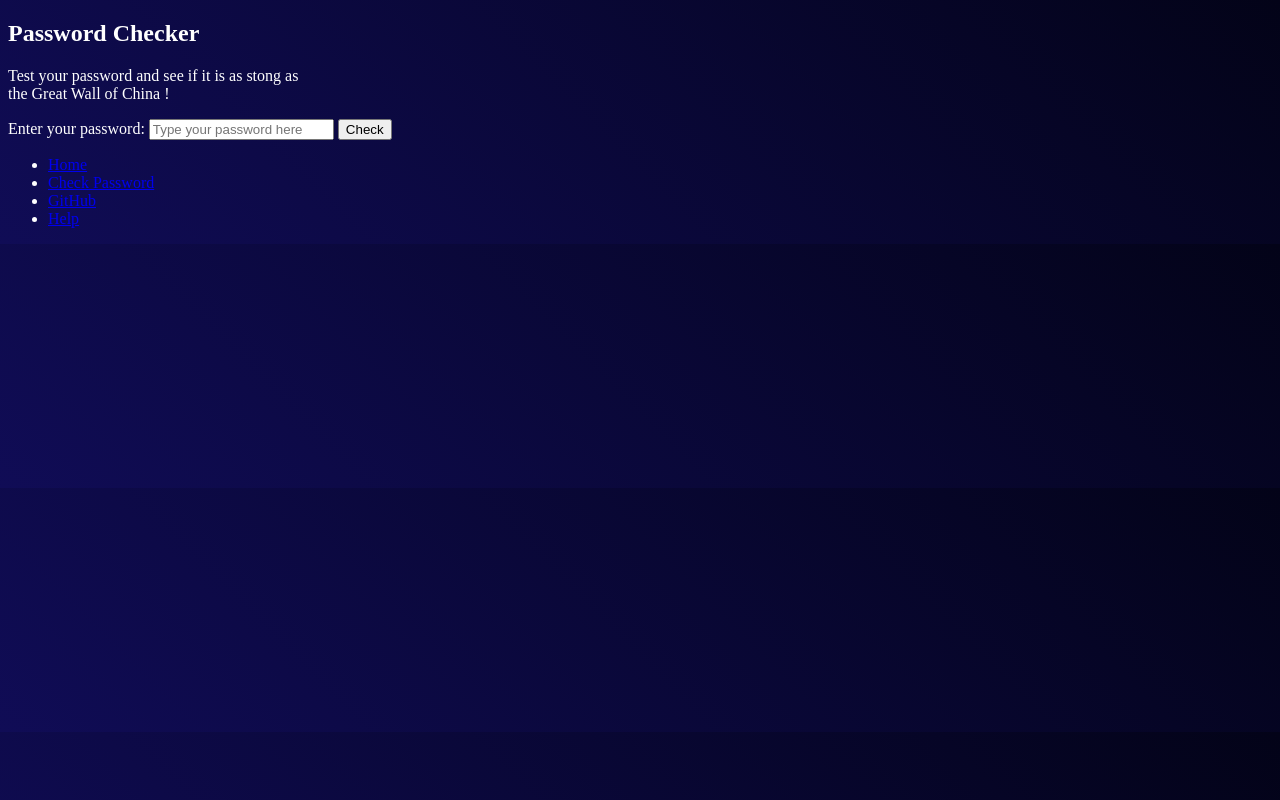
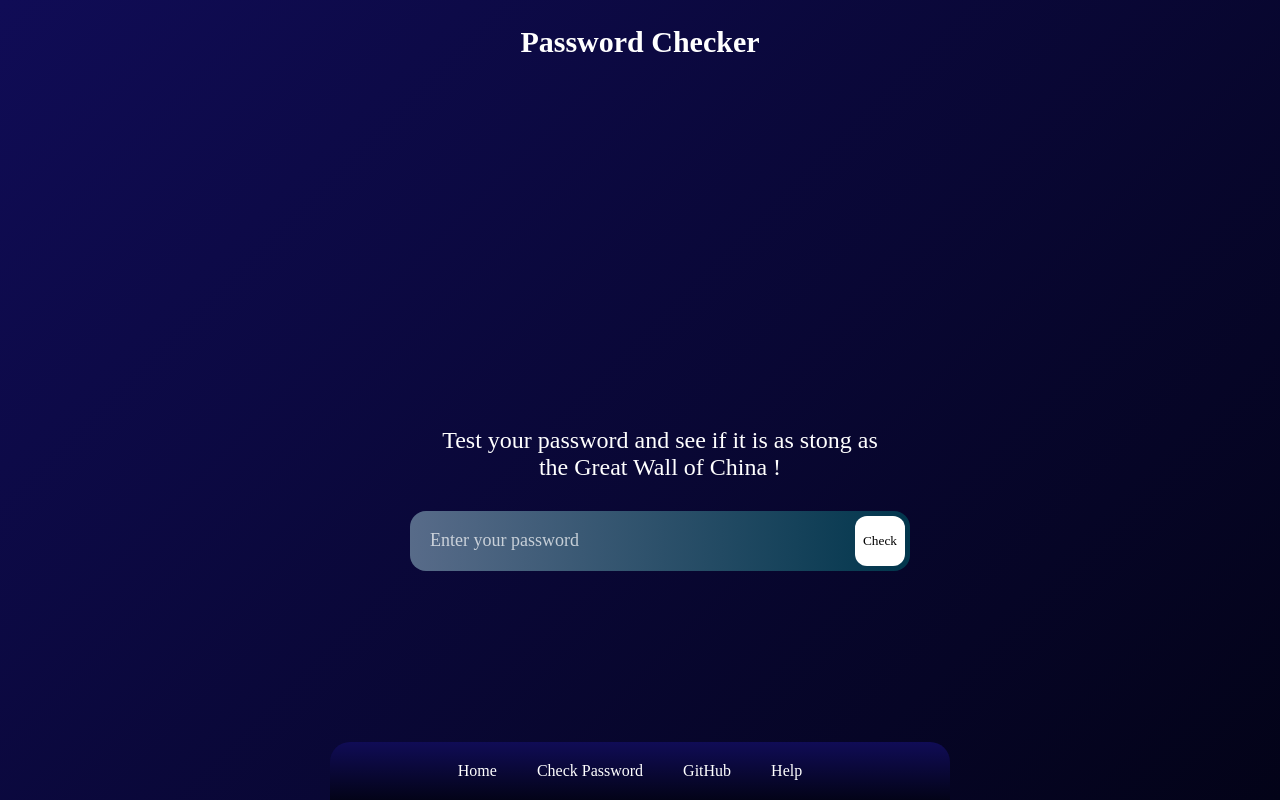
Before and after one commit to MathisDS15/Password-Checker, a Flask app: template PasswordCheckerPhase3/frontend/templates/passwordChecker.html in a window 1280 px wide. Run offline with Flask 3, Linux system fonts and the light colour scheme; the template is opened without the code that fills it, so the values that code supplies are empty; parts of the project's set-up code (start-up, migrations or seed data) failed here and were passed over.

Commit message:
I remake all HTML and CSS files

```diff
--- a/PasswordCheckerPhase3/frontend/static/css/main.css
+++ b/PasswordCheckerPhase3/frontend/static/css/main.css
@@ -1,4 +1,201 @@
+html, body {
+    width: 100vw;
+    height: 100vh;
+    overflow: hidden;
+    margin: 0;
+    padding: 0;
+}
+
 body {
-    background: linear-gradient(45deg, rgb(16,12,86)0%, rgb(3,3,24)100%);
+    background: linear-gradient(135deg, rgb(16,12,86)0%, rgb(3,3,24)100%);
+    color: white;
+    font-family: 'Sora';
+    box-sizing: border-box;
+}
+
+#introduction {
+    width: 100%;
+    height: 100vh;
+    padding: 10px;
+    display: flex;
+    flex-direction: column;
+    justify-content: center;
+    align-items: center;
+}
+
+#introduction h1 {
+    font-size: 44px;
+    text-align: center;
+    margin: 0;
+    padding: 10px;
+}
+
+#introduction p {
+    font-size: 18px;
+    text-align: center;
+    margin: 10px 0;
+}
+
+#checker {
+    width: 100%;
+    height: 100vh;
+    padding: 10px;
+    display: flex;
+    flex-direction: column;
+    justify-content: center;
+    align-items: center;
+}
+
+#title {
+    font-size: 20px;
+    text-align: center;
+    margin-bottom: 20px;
+}
+
+.instructions-checker {
+    text-align: center;
+    margin-bottom: 20px;
+}
+
+.instructions-checker p {
+    font-size: 24px;
+    margin: 10px 0;
+}
+
+.form {
+    width: 500px;
+    margin: 0 auto;
+    background: linear-gradient(to right, rgba(107,132,157,0.8), rgba(1,59,80,0.9));
+    border-radius: 16px;
+    overflow: hidden;
+}
+
+.password-form {
+    display: flex;
+    align-items: stretch;
+    width: 100%;
+}
+
+.password-form input[type="password"] {
+    flex: 1;
+    padding: 15px 20px;
+    background: transparent;
+    border: none;
+    font-size: 18px;
+    color: white;
+    outline: none;
+}
+
+.password-form input::placeholder {
+    color: rgba(255, 255, 255, 0.7);
+    font-family: 'Sora';
+}
+
+.check-button {
+    width: 50px;
+    height: 50px;
+    background: white;
+    border: none;
+    border-radius: 12px;
+    margin: 5px;
+    display: flex;
+    align-items: center;
+    justify-content: center;
+    font-family: 'Sora';
+}
+
+.strength {
+    width: 600px;
+    background: linear-gradient(to right, rgba(107,132,157,0.8), rgba(1,59,80,0.9));
+    border-radius: 12px;
+    padding: 2px 0 5px 0;
+    margin: 20px 10px;
+}
+
+.strength h3 {
+    margin: 5px 10px;
+}
+
+.leaked {
+    width: 600px;
+    background: linear-gradient(to right, rgba(107,132,157,0.8), rgba(1,59,80,0.9));
+    border-radius: 12px;
+    padding: 2px 0 5px 0;
+    margin: 20px 10px;
+}
+
+.leaked h3 {
+    margin: 5px 10px;
+}
+
+.entropy {
+    width: 600px;
+    background: linear-gradient(to right, rgba(107,132,157,0.8), rgba(1,59,80,0.9));
+    border-radius: 12px;
+    padding: 2px 0 5px 0;
+    margin: 20px 10px;
+}
+
+.entropy h3 {
+    margin: 5px 10px;
+}
+
+.back-button {
+    background: linear-gradient(30deg, rgba(107,132,157,0.8), rgba(1,59,80,0.9));
+    border: none;
+    border-radius: 12px;
+    color: white;
+    cursor: pointer;
+    font-family: 'Sora';
+    font-size: 16px;
+    padding: 8px 15px;
+    transition: background 0.3s;
+}
+
+.back-button:hover {
+    background: linear-gradient(to right, rgba(1,59,80,0.9), rgba(107,132,157,0.8));
+}
+
+#footer {
+    left: 50%;
+    transform: translateX(-50%);
+    width: 600px;
+    padding: 10px;
+    border-radius: 20px 20px 0 0;
+    font-size: 16px;
+    background: linear-gradient(180deg, rgb(16,12,86)0%, rgb(3,3,24)100%);
+    color: white;
+    text-align: center;
+    align-items: center;
+    position: fixed;
+    bottom: 0;
+}
+
+#footer nav a {
+    text-decoration: none;
     color:white;
+    transition: 1.5s;
+    margin: 0 40px 40px 0;
 }
+
+#footer nav a:hover {
+    color: rgb(196, 92, 196)
+}
+
+#footer ul {
+    list-style: none;
+    padding: 0;
+    margin: 0;
+    display: flex;
+    justify-content: center;
+}
+
+.container {
+    width: 100%;
+    max-width: 1600px;
+    padding: 10px;
+    margin: 0 auto;
+    display: flex;
+    flex-direction: column;
+    align-items: center;
+}
--- a/PasswordCheckerPhase3/frontend/templates/passwordChecker.html
+++ b/PasswordCheckerPhase3/frontend/templates/passwordChecker.html
@@ -3,7 +3,7 @@
 <head>
     <meta charset="UTF-8"/>
     <meta name="viewport" content="width=device-width, initial-scale=1.0" />
-    <link rel="stylesheet" href="{{ url_for('static', filename='frontend/static/css/main.css') }}"/>
+    <link rel="stylesheet" href="main.css"/>
     <title>Password Checker - Check</title>
 </head>
 <body>
@@ -12,25 +12,26 @@
     </div>
     <div id="checker">
         <div class="container">
-            <div class="instructions">
+            <div class="instructions-checker">
                 <p>Test your password and see if it is as stong as </br>
                 the Great Wall of China !</p>
             </div>
-            <form action="/check" method="post" class="password-form">
-                <label for="password">Enter your password:</label>
-                <input type="password" id="password" name="password" placeholder="Type your password here" required>
-                <button type="submit" class="check-button">Check</button>
-            </form>
+            <div class="form">
+                <form action="/results.html" method="post" class="password-form">
+                    <input type="password" id="password" name="password" placeholder="Enter your password" required>
+                    <button type="submit" class="check-button">Check</button>
+                </form>
+            </div>
         </div>
     </div>
     <div id="footer">
         <div class="container">
             <nav>
                 <ul>
-                    <li><a href="/" class="button">Home</a></li>
-                    <li><a href="/check" class="button">Check Password</a></li>
+                    <li><a href="/home.html" class="button">Home</a></li>
+                    <li><a href="/passwordChecker.html" class="button">Check Password</a></li>
                     <li><a href="https://github.com/MathisDS15/Password-Checker" class="button">GitHub</a></li>
-                    <li><a href="/help" class="button">Help</a></li>
+                    <li><a href="/help.html" class="button">Help</a></li>
                 </ul>
             </nav>
         </div>
```
Also changed, not shown: PasswordCheckerPhase3/frontend/templates/help.html (+4 -4 lines), PasswordCheckerPhase3/frontend/templates/home.html (+4 -4 lines), PasswordCheckerPhase3/frontend/templates/index.html (deleted, +0 -34 lines), PasswordCheckerPhase3/frontend/templates/passwordResult.html (deleted, +0 -18 lines), PasswordCheckerPhase3/frontend/templates/results.html (+11 -8 lines).
